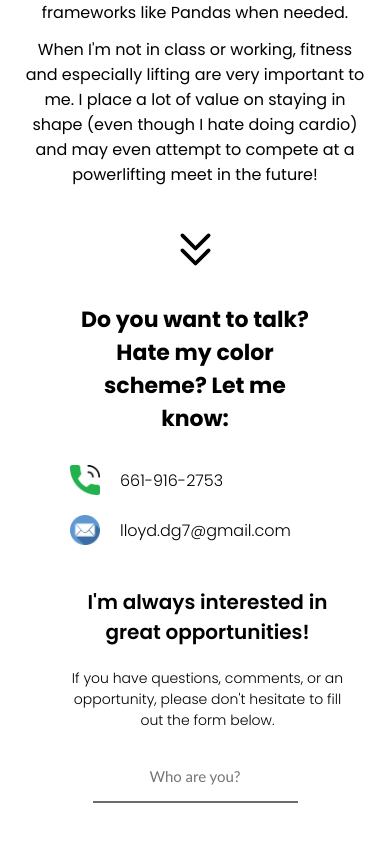
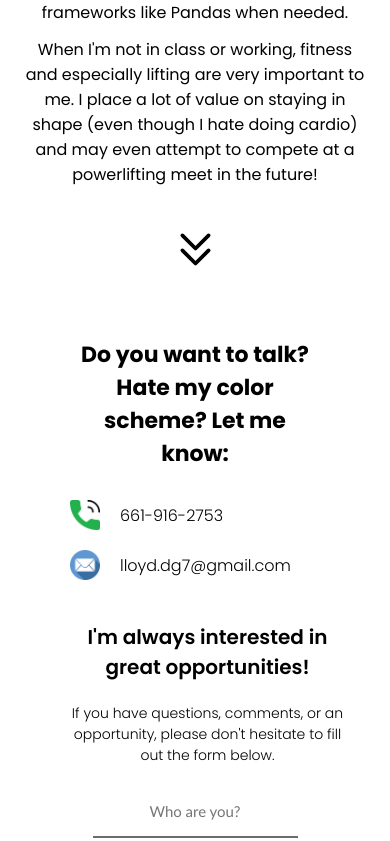
Before and after one commit to msi1995/Me, a React (Create React App) app: page / in a window 390 px wide. Shown: the part 1420-2261 px from the top of the page. Built offline with nearby package versions, Linux system fonts and the light colour scheme.

Commit message:
mobile padding fix

```diff
--- a/src/components/contact/contact.css
+++ b/src/components/contact/contact.css
@@ -122,7 +122,7 @@
 }
 
 .c-wrapper{
-    padding: 70px;
+    padding: 0px 70px;
     display: flex;
     /* border: 1px solid green; */
 }
```
